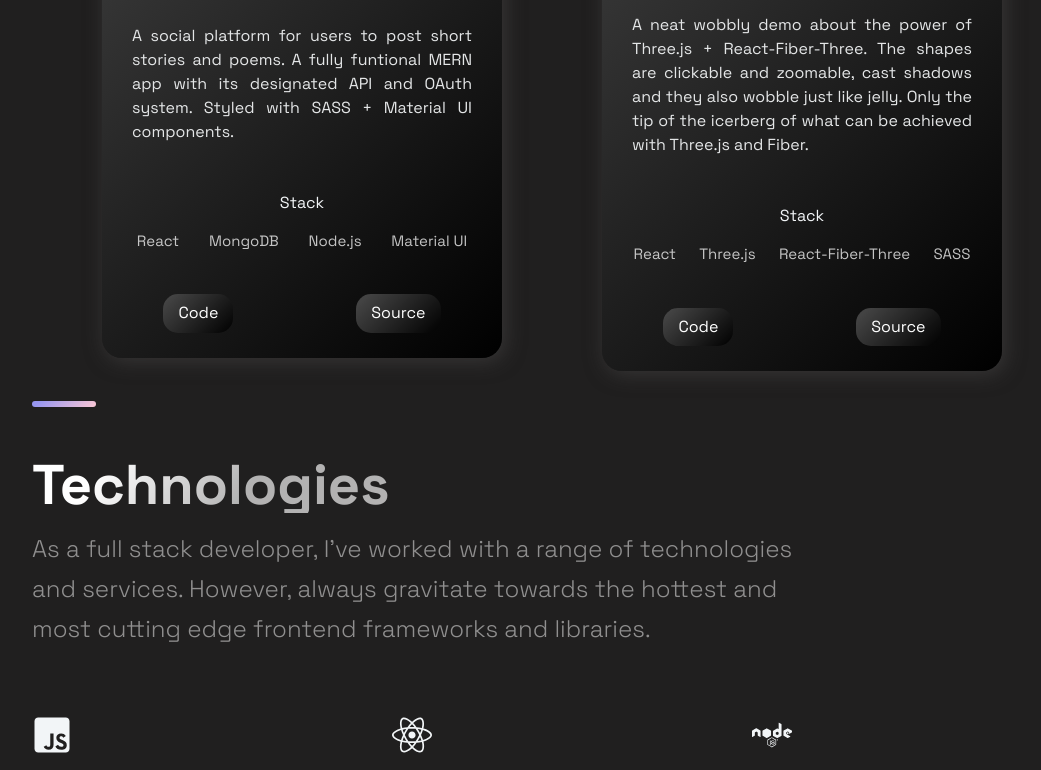
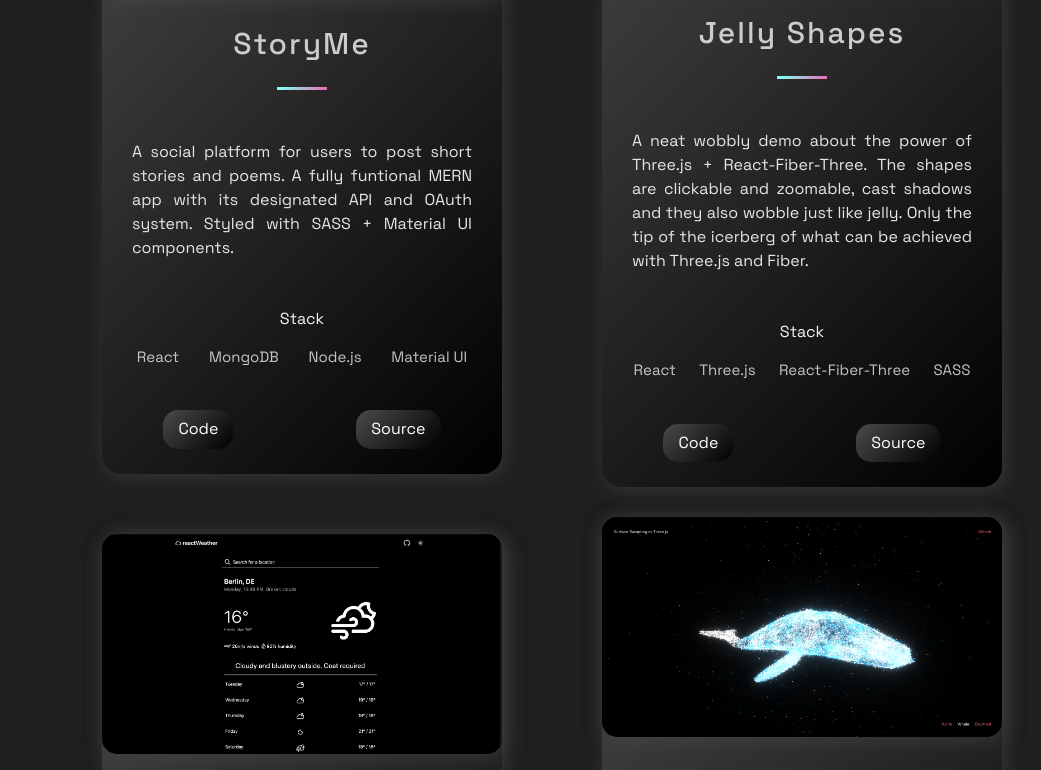
Before and after one commit to edisonabdiel/Portfolio, a Next.js app: page / in a window 1280 px wide. Shown: the part 2019-2789 px from the top of the page, without its empty margins (88-1129 px from the left). Built offline with nearby package versions, Linux system fonts and the light colour scheme.

Commit message:
feat: Add extra Projects: React Wether and Surfing Sampler

```diff
--- a/src/components/Projects/Projects.js
+++ b/src/components/Projects/Projects.js
@@ -1,13 +1,14 @@
 import React from 'react';
 
 import { BlogCard, CardInfo, ExternalLinks, GridContainer, HeaderThree, Hr, Tag, TagList, TitleContent, UtilityList, Img } from './ProjectsStyles';
-import { Section, SectionDivider, SectionTitle } from '../../styles/GlobalComponents';
+import { Section, SectionDivider, SectionText, SectionTitle } from '../../styles/GlobalComponents';
 import { projects } from '../../constants/constants';
 
 const Projects = () => (
   <Section nopadding id="projects">
     <SectionDivider />
     <SectionTitle main>Projects</SectionTitle>
+    <SectionText>These are some of my most recent projects. They showcase a range of different development methods, stacks and data base set ups.</SectionText>
     <GridContainer>
       {projects.map(({id, image, title, description, tags, source, visit }) => (
         <BlogCard key={id}>
--- a/src/components/Technologies/Technologies.js
+++ b/src/components/Technologies/Technologies.js
@@ -28,7 +28,7 @@ const Technologies = () => (
           <ListTitle>React.JS</ListTitle>
           <ListParagraph> +3 years of experience. <br />
             NEXT.js + Zustand <br />
-            React Native.
+            React Native, Context API.
           </ListParagraph>
         </ListContainer>
       </ListItem>
--- a/src/constants/constants.js
+++ b/src/constants/constants.js
@@ -35,6 +35,24 @@ export const projects = [
     visit: 'https://github.com/edisonabdiel/Jelly-Shapes3D',
     id: 3,
   },
+  {
+    title: 'React Weather',
+    description: "A fully functional weather forecast app made with React and openweathermap.org. It features a neat search bar and a set of weather recommendations as well as a ;ight and dark mode toggle function.",
+    image: '/images/project5.png',
+    tags: ['React', 'lodash', 'Tailwind-css'],
+    // source: 'https://goofy-einstein-873cb3.netlify.app/',
+    visit: 'https://github.com/edisonabdiel/React-Weather',
+    id: 4,
+  },
+  {
+    title: 'Surface Sampling 3D Showcase',
+    description: "Yet another project showcasing the power of Three.js. This one in particular goes more into exploring Surface Sampling using the the MeshSurfaceSampler to create interesting effects on the 3D models.",
+    image: '/images/project6.png',
+    tags: ['JavaScript', 'Three.js', 'HTML', 'CSS'],
+    source: 'https://ecstatic-snyder-f72d87.netlify.app/',
+    visit: 'https://github.com/edisonabdiel/SurfaceSampling',
+    id: 5,
+  },
 ];
 
 export const TimeLineData = [
```
Also changed, not shown: public/images/project5.png (added), public/images/project6.png (added).
